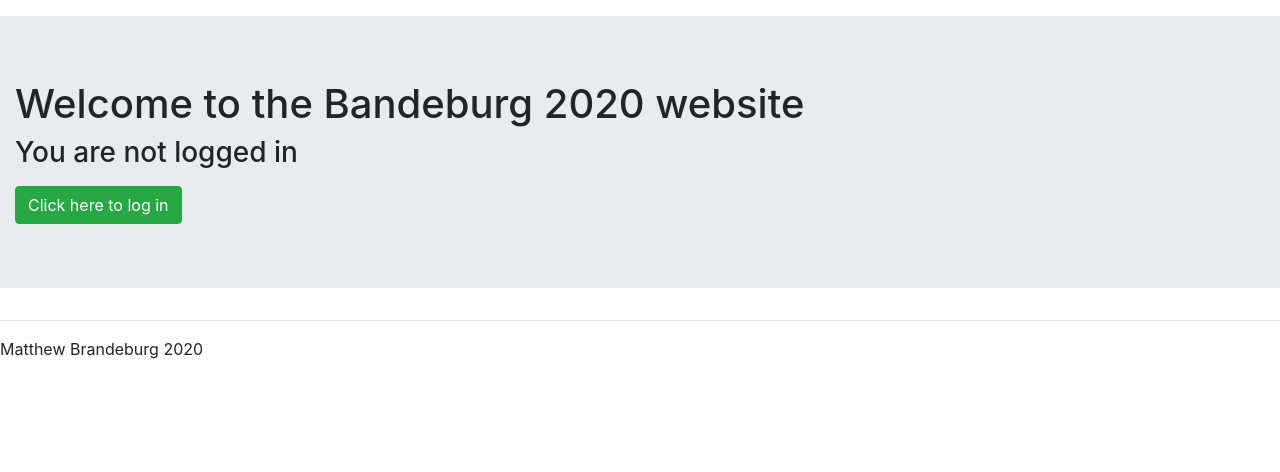
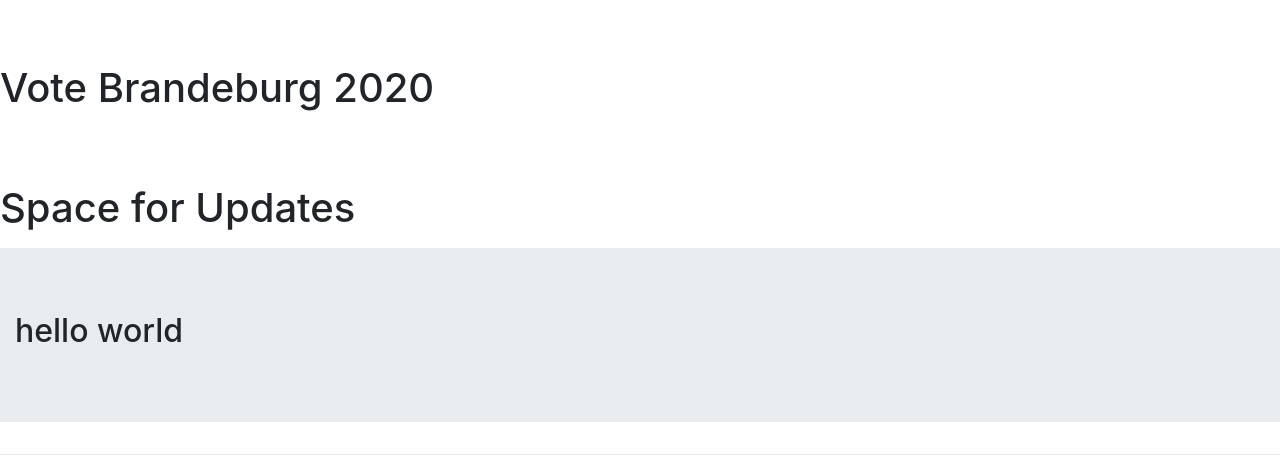
Before and after one commit to mbrandeburg/anc1d04, a Django app: page / in a window 1280 px wide. Shown: the part 56-528 px from the top of the page. Run offline with Django 3.2, Linux system fonts and the light colour scheme; some libraries are stand-ins or nearby versions.

Commit message:
removed user auth from index -- in separate file for posterity

```diff
--- a/home/templates/home/index.html
+++ b/home/templates/home/index.html
@@ -3,21 +3,14 @@
 <!-- got rid of header being replaced by base.html -->
 {% extends 'home/base.html' %}
 {% block main_content %}
-{% if user.is_authenticated %}
+
 <!-- resume non-pulled in code from elsewhere -->
 <br></br>
-<h1>Vote Brandeburg 2020 <i> {{user}} </i> </h1>
-<p></p>
-<button type="button" class="btn btn-danger btn-md">
-<a href="{% url 'logout' %}" style="color:white;">Click here to log out</a>
-</button>
-<p></p>
-{% elif user.is_staff %}
-
+<h1>Vote Brandeburg 2020 </h1>
 <br></br>
 <p></p>
 <!-- get a sql output - maybe build a dashboard -->
-<h1> Dashboard </h1>
+<h1> Space for Updates </h1>
 <p></p>
 <!-- WE INTERACT WITH VIEWS.PY TO GET VARIALBES HERE TO DISPLAY -->
 <div class="jumbotron jumbotron-fluid">
@@ -26,20 +19,4 @@
 </div>
 </div>
 
-
-
-<!-- login if user is not authenticataed -->
-{% else %}
-<div class="jumbotron jumbotron-fluid">
-  <div class="container-fluid">
-  <h1>Welcome to the Bandeburg 2020 website</h1>
-  <h3>You are not logged in</h3>
-  <p></p>
-  <button type="button" class="btn btn-success btn-md">
-  <a href="{% url 'login' %}" style="color:white;">Click here to log in</a>
-  </button>
-  </div>
-  </div>
-{% endif %}
-
 {% endblock %}
```
Also changed, not shown: home/templates/home/indexWithAuth.html (added, +45 -0 lines), 2 other files.
